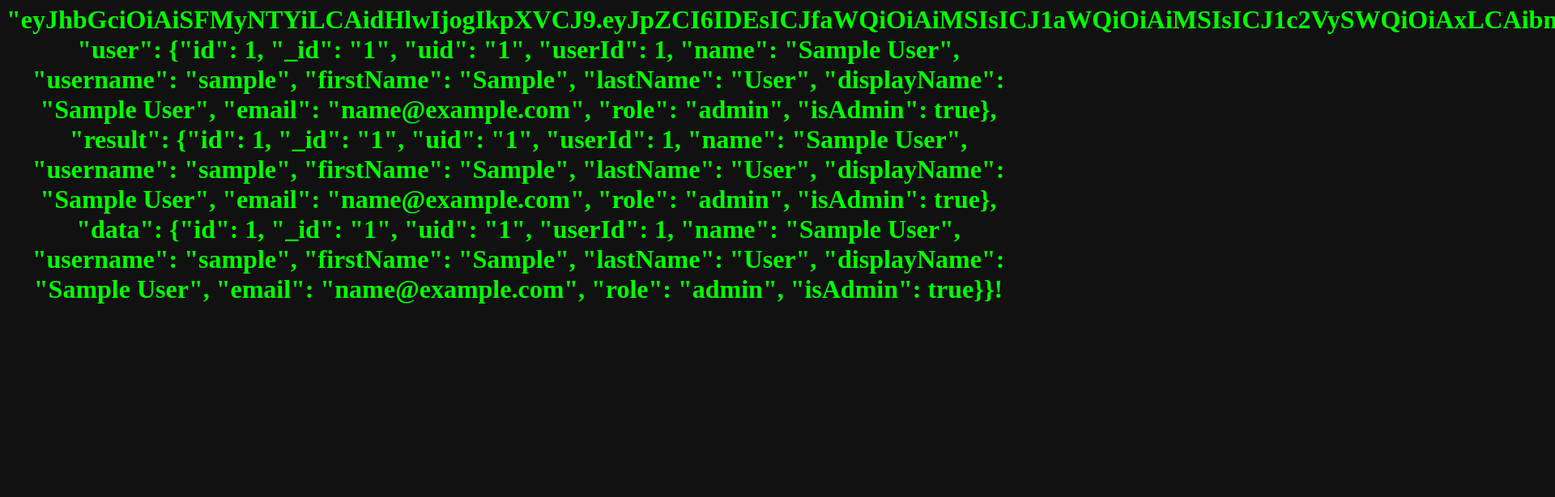
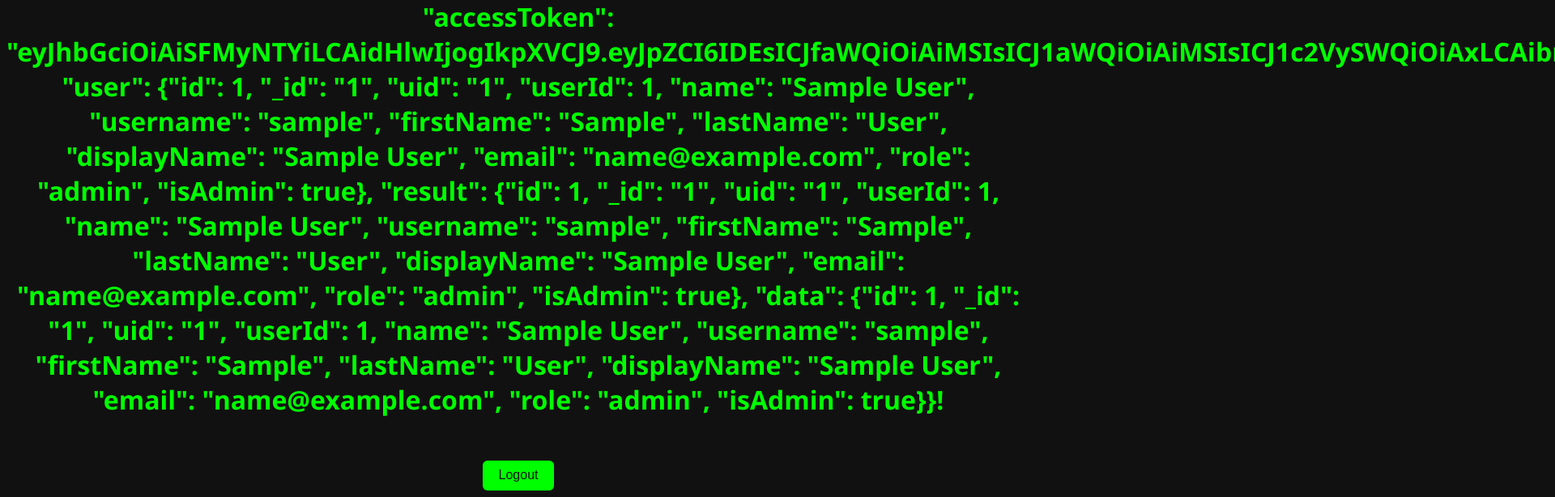
Before and after one commit to AtoqaliXPSA/kepala-bukit, a website: page website/dashboard.html in a window 1280 px wide. Shown: the part 325-939 px from the top of the page at 81% size, 1920 px wide, since content can reach past the window. Before the commit the page ends 800 px from the top, so only its background shows below. Drawn offline with Linux system fonts and the light colour scheme; sample sign-in values are in the browser's storage.

Commit message:
Auto update: Wed Jun 18 07:04:15 PM UTC 2025

```diff
--- a/website/dashboard.html
+++ b/website/dashboard.html
@@ -1,13 +1,50 @@
 <!DOCTYPE html>
-<html>
+<html lang="en">
 <head>
+  <meta charset="UTF-8" />
+  <meta name="viewport" content="width=device-width, initial-scale=1.0" />
   <title>Dashboard</title>
+  <style>
+    body {
+      background: #111;
+      color: #0f0;
+      font-family: 'Segoe UI', sans-serif;
+      text-align: center;
+      padding-top: 5rem;
+    }
+
+    button {
+      margin-top: 2rem;
+      padding: 0.6rem 1.2rem;
+      background-color: #0f0;
+      color: #111;
+      border: none;
+      border-radius: 6px;
+      cursor: pointer;
+      font-size: 1rem;
+    }
+
+    button:hover {
+      background-color: #0c0;
+    }
+  </style>
 </head>
-<body style="background:#111; color:#0f0; text-align:center; padding-top:5rem;">
+<body>
   <h1>Welcome, <span id="user"></span>!</h1>
+  <button onclick="logout()">Logout</button>
+
   <script>
     const user = localStorage.getItem("user");
-    document.getElementById("user").textContent = user || 'Guest';
+    if (!user) {
+      window.location.href = "/index.html"; // Redirect jika tak login
+    } else {
+      document.getElementById("user").textContent = user;
+    }
+
+    function logout() {
+      localStorage.removeItem("user");
+      window.location.href = "/index.html"; // Redirect ke login
+    }
   </script>
 </body>
 </html>
```
